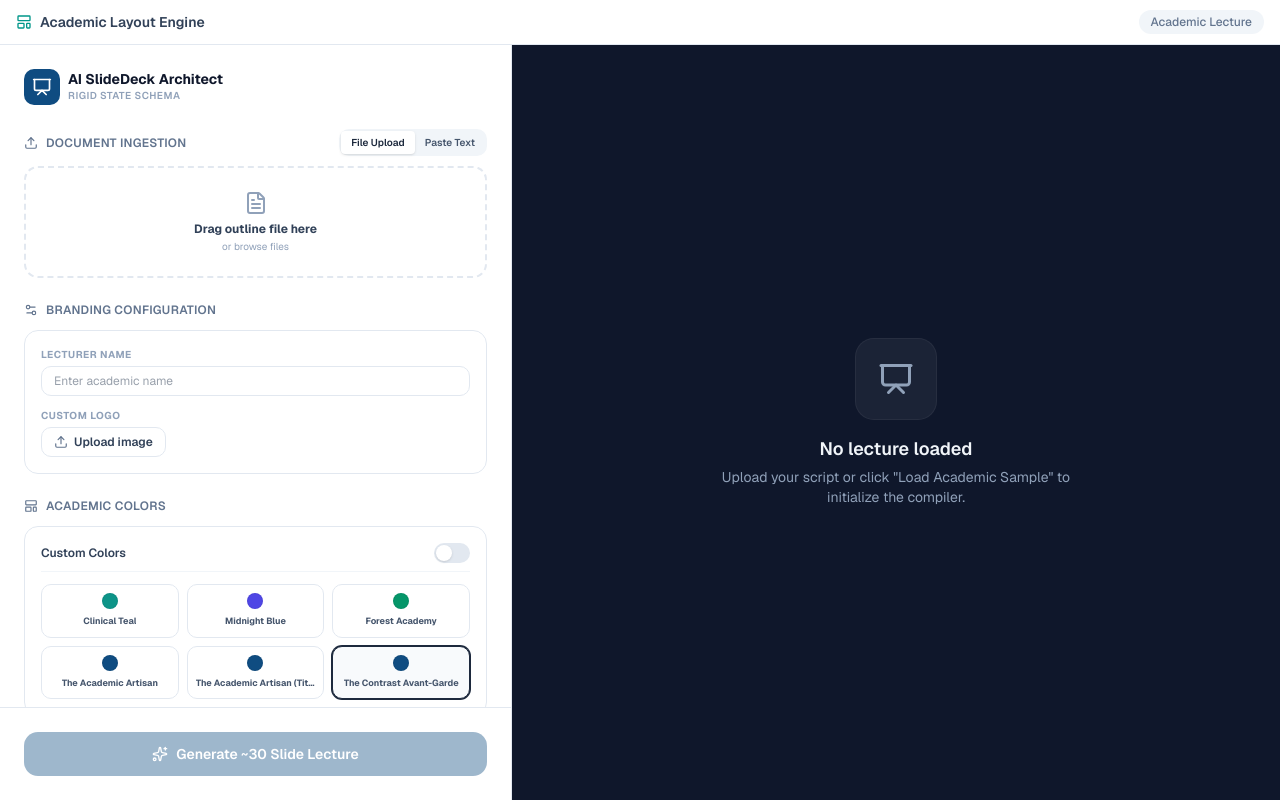
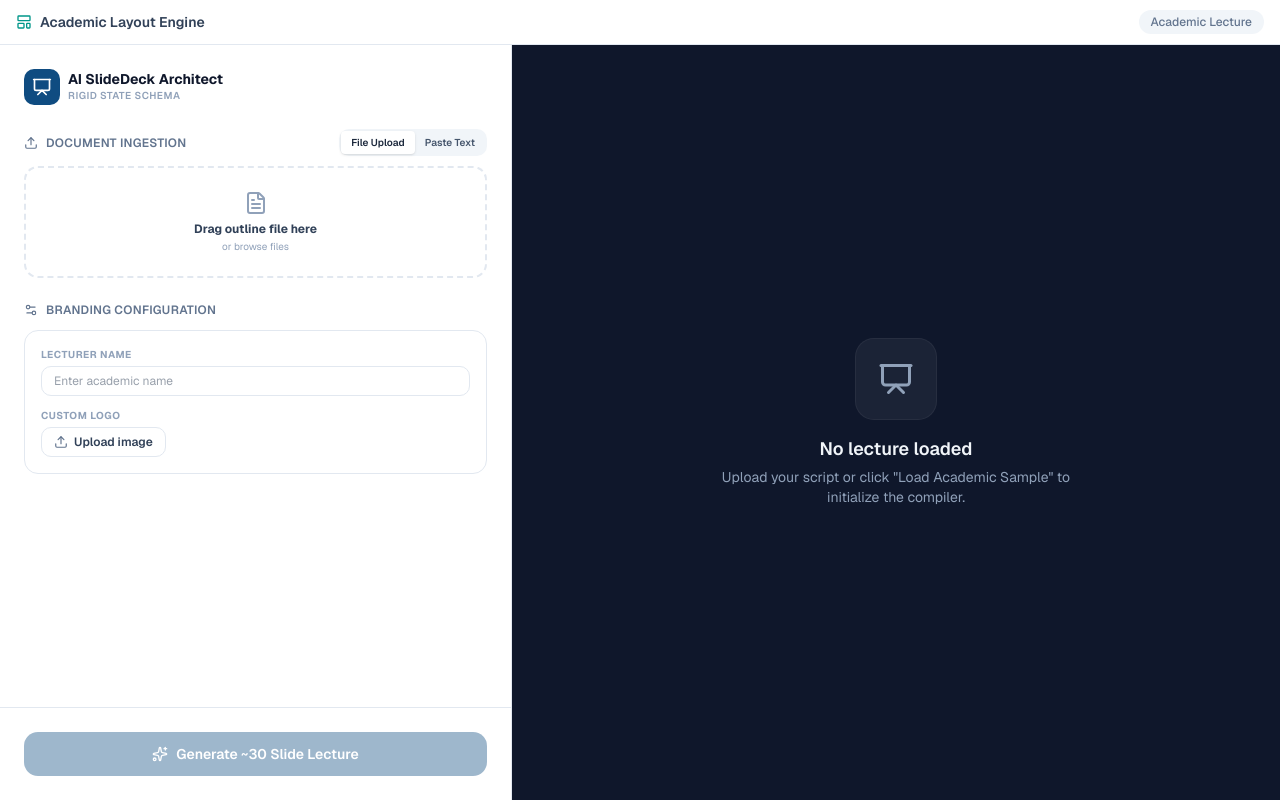
Before and after one commit to OmarIhsan/SlideShowMaker, a Next.js app: page / in a window 1280 px wide. Built offline with nearby package versions, Linux system fonts and the light colour scheme; a web font is replaced by a local one.

Commit message:
Lock application theme to custom branded Contrast Avant-Garde theme and remove all other theme options

```diff
--- a/components/slide-deck-architect.tsx
+++ b/components/slide-deck-architect.tsx
@@ -312,98 +312,7 @@ export default function SlideDeckArchitect() {
               </div>
             </section>
 
-            {/* Academic Themes */}
-            <section aria-labelledby="theme-heading" className="flex flex-col gap-3">
-              <SectionLabel id="theme-heading" icon={LayoutTemplate}>
-                Academic Colors
-              </SectionLabel>
 
-              <div className="grid gap-3 rounded-xl border border-slate-200 p-4">
-                <div className="flex items-center justify-between border-b border-slate-100 pb-2">
-                  <span className="text-xs font-semibold text-slate-700">Custom Colors</span>
-                  <button
-                    type="button"
-                    role="switch"
-                    aria-checked={useCustomTheme}
-                    onClick={() => setUseCustomTheme(!useCustomTheme)}
-                    className={`relative inline-flex h-5 w-9 shrink-0 cursor-pointer rounded-full border-2 border-transparent transition-colors duration-200 ease-in-out focus:outline-none ${
-                      useCustomTheme ? "bg-slate-800" : "bg-slate-200"
-                    }`}
-                  >
-                    <span
-                      aria-hidden="true"
-                      className={`pointer-events-none inline-block h-4 w-4 transform rounded-full bg-white shadow ring-0 transition duration-200 ease-in-out ${
-                        useCustomTheme ? "translate-x-4" : "translate-x-0"
-                      }`}
-                    />
-                  </button>
-                </div>
-
-                {!useCustomTheme ? (
-                  <div className="grid grid-cols-3 gap-2">
-                    {(Object.keys(THEMES) as ThemeId[]).map((key) => {
-                      const t = THEMES[key]
-                      const active = themeId === key
-                      return (
-                        <button
-                          key={key}
-                          type="button"
-                          onClick={() => setThemeId(key)}
-                          className={`flex flex-col items-center gap-1.5 rounded-lg border p-2 transition-all ${
-                            active ? "border-slate-800 bg-slate-50 ring-1 ring-slate-800" : "border-slate-200 hover:border-slate-300"
-                          }`}
-                        >
-                          <span
-                            className="h-4 w-4 rounded-full border border-black/5"
-                            style={{ backgroundColor: t.hexPrimary }}
-                          />
-                          <span className="text-[9px] font-bold text-slate-600 truncate max-w-full">{t.label}</span>
-                        </button>
-                      )
-                    })}
-                  </div>
-                ) : (
-                  <div className="grid grid-cols-3 gap-2">
-                    <div className="flex flex-col gap-1">
-                      <label className="text-[10px] font-semibold text-slate-400">Primary</label>
-                      <div className="flex items-center gap-1">
-                        <input
-                          type="color"
-                          value={customPrimary}
-                          onChange={(e) => setCustomPrimary(e.target.value)}
-                          className="h-8 w-8 cursor-pointer rounded border border-slate-200 p-0"
-                        />
-                        <span className="text-[9px] text-slate-500 uppercase">{customPrimary}</span>
-                      </div>
-                    </div>
-                    <div className="flex flex-col gap-1">
-                      <label className="text-[10px] font-semibold text-slate-400">Secondary</label>
-                      <div className="flex items-center gap-1">
-                        <input
-                          type="color"
-                          value={customSecondary}
-                          onChange={(e) => setCustomSecondary(e.target.value)}
-                          className="h-8 w-8 cursor-pointer rounded border border-slate-200 p-0"
-                        />
-                        <span className="text-[9px] text-slate-500 uppercase">{customSecondary}</span>
-                      </div>
-                    </div>
-                    <div className="flex flex-col gap-1">
-                      <label className="text-[10px] font-semibold text-slate-400">Slide BG</label>
-                      <div className="flex items-center gap-1">
-                        <input
-                          type="color"
-                          value={customBg}
-                          onChange={(e) => setCustomBg(e.target.value)}
-                          className="h-8 w-8 cursor-pointer rounded border border-slate-200 p-0"
-                        />
-                        <span className="text-[9px] text-slate-500 uppercase">{customBg}</span>
-                      </div>
-                    </div>
-                  </div>
-                )}
-              </div>
-            </section>
 
             {/* Scrollable Slide Navigation Tree */}
             {phase === "ready" && total > 0 && (
--- a/lib/slide-engine.ts
+++ b/lib/slide-engine.ts
@@ -1,7 +1,7 @@
 // Content-agnostic academic document-to-presentation translation engine.
 // Strictly uses the rigid Slide layout schema and groups contents verbatim.
 
-export type ThemeId = "clinical" | "midnight" | "warm" | "academic_artisan" | "academic_artisan_titleless" | "contrast_avant_garde"
+export type ThemeId = "contrast_avant_garde"
 
 export type Theme = {
   id: ThemeId
@@ -27,89 +27,6 @@ export type Theme = {
 }
 
 export const THEMES: Record<ThemeId, Theme> = {
-  clinical: {
-    id: "clinical",
-    label: "Clinical Teal",
-    accentBg: "bg-teal-600",
-    accentText: "text-teal-600",
-    chipBg: "bg-teal-50",
-    chipText: "text-teal-700",
-    ring: "ring-teal-500",
-    border: "border-teal-500",
-    hexPrimary: "#0D9488",
-    hexSecondary: "#0F766E",
-    hexBg: "#F8FAFC",
-  },
-  midnight: {
-    id: "midnight",
-    label: "Midnight Blue",
-    accentBg: "bg-indigo-600",
-    accentText: "text-indigo-600",
-    chipBg: "bg-indigo-50",
-    chipText: "text-indigo-700",
-    ring: "ring-indigo-500",
-    border: "border-indigo-500",
-    hexPrimary: "#4F46E5",
-    hexSecondary: "#4338CA",
-    hexBg: "#F8FAFC",
-  },
-  warm: {
-    id: "warm",
-    label: "Forest Academy",
-    accentBg: "bg-emerald-600",
-    accentText: "text-emerald-600",
-    chipBg: "bg-emerald-50",
-    chipText: "text-emerald-700",
-    ring: "ring-emerald-500",
-    border: "border-emerald-500",
-    hexPrimary: "#059669",
-    hexSecondary: "#047857",
-    hexBg: "#F8FAFC",
-  },
-  academic_artisan: {
-    id: "academic_artisan",
-    label: "The Academic Artisan",
-    accentBg: "bg-[#0F4C81]",
-    accentText: "text-[#0F4C81]",
-    chipBg: "bg-[#F8F9FA]",
-    chipText: "text-[#0F4C81]",
-    ring: "ring-[#0F4C81]",
-    border: "border-[#0F4C81]",
-    hexPrimary: "#0F4C81",
-    hexSecondary: "#C5A059",
-    hexBg: "#F8F9FA",
-    titleFont: "Inter",
-    bodyFont: "Inter",
-    captionFont: "Inter",
-    titleFontSizePptx: 36,
-    bodyFontSizePptx: 26,
-    captionFontSizePptx: 14,
-    titleColor: "#0F4C81",
-    bodyColor: "#1E293B",
-    captionColor: "#64748B"
-  },
-  academic_artisan_titleless: {
-    id: "academic_artisan_titleless",
-    label: "The Academic Artisan (Titleless)",
-    accentBg: "bg-[#0F4C81]",
-    accentText: "text-[#0F4C81]",
-    chipBg: "bg-[#F8F9FA]",
-    chipText: "text-[#0F4C81]",
-    ring: "ring-[#0F4C81]",
-    border: "border-[#0F4C81]",
-    hexPrimary: "#0F4C81",
-    hexSecondary: "#C5A059",
-    hexBg: "#F8F9FA",
-    titleFont: "Inter",
-    bodyFont: "Inter",
-    captionFont: "Inter",
-    titleFontSizePptx: 36,
-    bodyFontSizePptx: 18,
-    captionFontSizePptx: 14,
-    titleColor: "#0F4C81",
-    bodyColor: "#1E293B",
-    captionColor: "#64748B"
-  },
   contrast_avant_garde: {
     id: "contrast_avant_garde",
     label: "The Contrast Avant-Garde",
```
